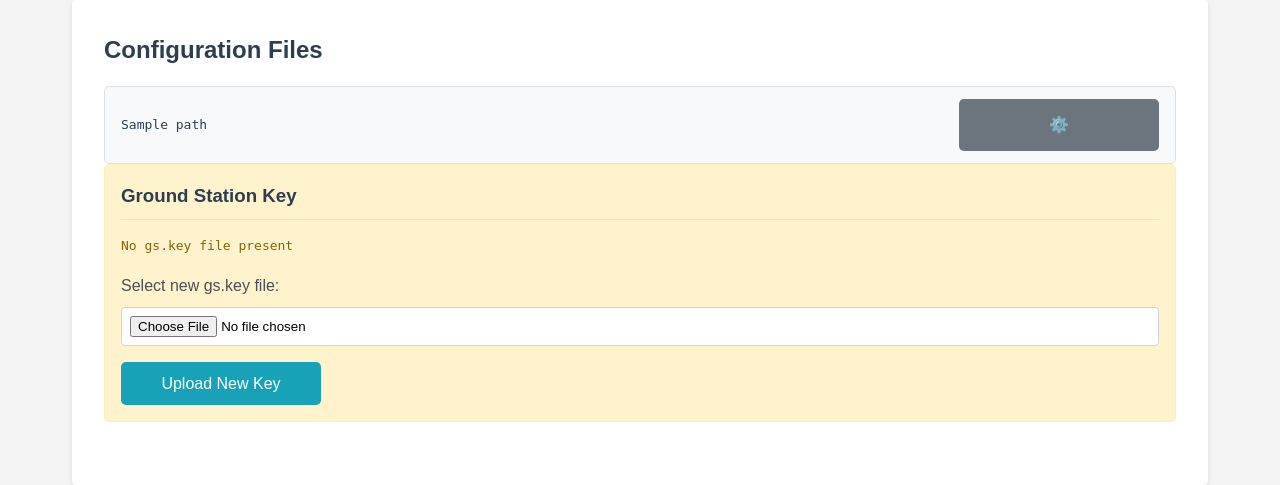
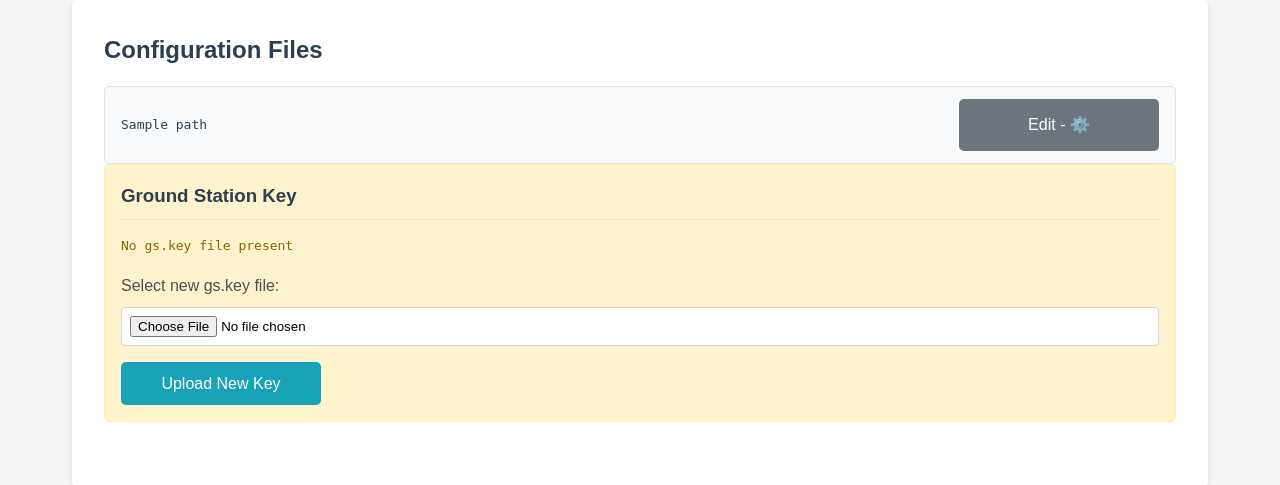
Before and after one commit to angorb/radxa_gs_webUI, a Flask app: template templates/config.html in a window 1280 px wide. Shown: the part 260-745 px from the top of the page. Run offline with Flask 3, Linux system fonts and the light colour scheme; the template is opened without the code that fills it: most values are stand-ins (such as "Sample title", 1, 10 or a date in 2020).

Commit message:
Update config.html

```diff
--- a/templates/config.html
+++ b/templates/config.html
@@ -32,7 +32,7 @@
     {% for config in configs %}
     <div class="config-item">
         <span class="config-path">{{ config.path }}</span>
-        <a href="{{ url_for('edit_config', filepath=config.path) }}" class="button button-edit">⚙️</a>
+        <a href="{{ url_for('edit_config', filepath=config.path) }}" class="button button-edit">Edit - ⚙️</a>
     </div>
     {% endfor %}
 </div>
```
